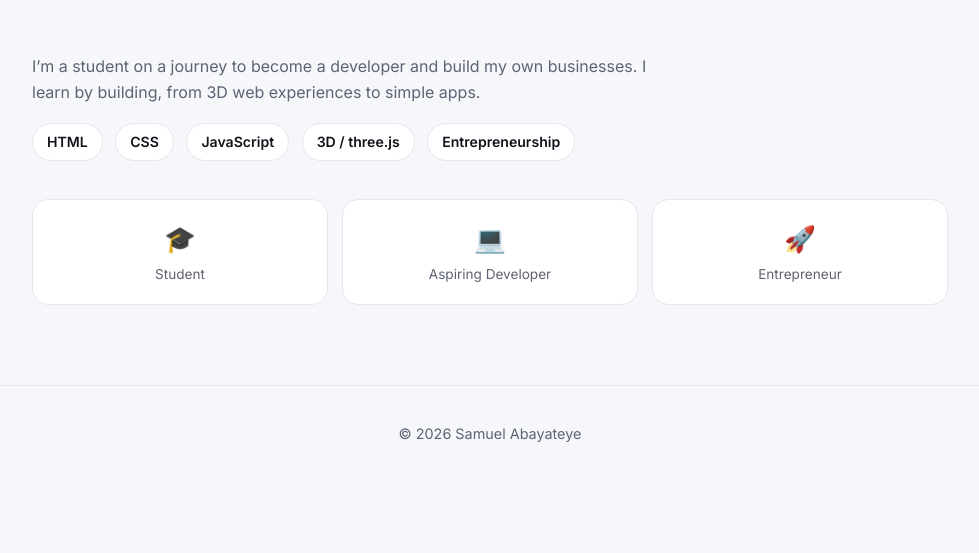
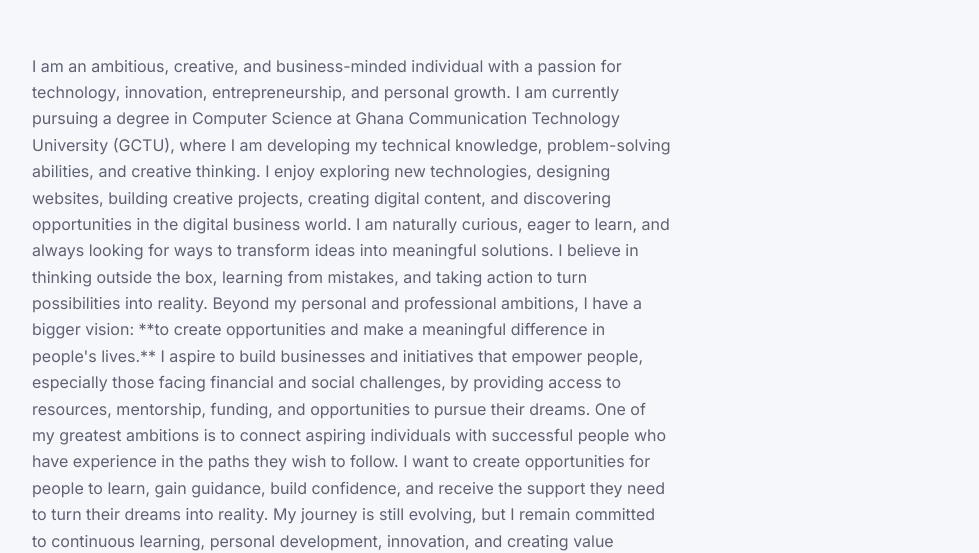
Before and after one commit to realmrsam/portfolio, a plain HTML site: page about.html in a window 1280 px wide. Shown: the part 252-805 px from the top of the page, without its empty margins (150-1129 px from the left). Drawn offline with Linux system fonts and the light colour scheme.

Commit message:
Update about.html

```diff
--- a/about.html
+++ b/about.html
@@ -27,7 +27,18 @@
   </div>
 
   <section class="reveal">
-    <p class="lead">I’m a student on a journey to become a developer and build my own businesses. I learn by building, from 3D web experiences to simple apps.</p>
+    <p class="lead">
+I am an ambitious, creative, and business-minded individual with a passion for technology, innovation, entrepreneurship, and personal growth. I am currently pursuing a degree in Computer Science at Ghana Communication Technology University (GCTU), where I am developing my technical knowledge, problem-solving abilities, and creative thinking.
+
+I enjoy exploring new technologies, designing websites, building creative projects, creating digital content, and discovering opportunities in the digital business world. I am naturally curious, eager to learn, and always looking for ways to transform ideas into meaningful solutions. I believe in thinking outside the box, learning from mistakes, and taking action to turn possibilities into reality.
+
+Beyond my personal and professional ambitions, I have a bigger vision: **to create opportunities and make a meaningful difference in people's lives.** I aspire to build businesses and initiatives that empower people, especially those facing financial and social challenges, by providing access to resources, mentorship, funding, and opportunities to pursue their dreams.
+
+One of my greatest ambitions is to connect aspiring individuals with successful people who have experience in the paths they wish to follow. I want to create opportunities for people to learn, gain guidance, build confidence, and receive the support they need to turn their dreams into reality.
+
+My journey is still evolving, but I remain committed to continuous learning, personal development, innovation, and creating value wherever I can.
+
+I don't just aspire to build a successful career; I aspire to build something meaningful — something that creates opportunities, inspires others, empowers communities, and leaves a lasting positive impact.**</p>
     <div class="tags">
       <span class="tag">HTML</span>
       <span class="tag">CSS</span>
```
